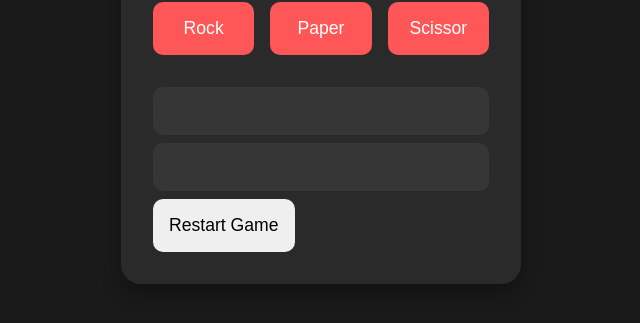
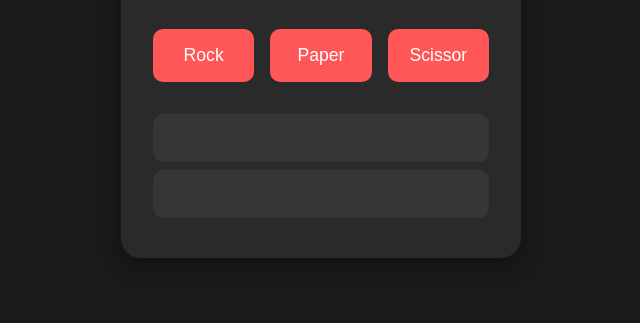
Before and after one commit to Sariel15/RockPaperScissorGame, a plain HTML site: page index.html in a window 1280 px wide. Shown: the part 317-640 px from the top of the page, without its empty margins (319-959 px from the left). Drawn offline with Linux system fonts and the light colour scheme.

Commit message:
update index.html
removed the restart game

```diff
--- a/index.html
+++ b/index.html
@@ -17,8 +17,6 @@
 
         <div id="random-choice-result"></div>
         <div id="game-status"></div>
-        <button id="restart">Restart Game</button>
-
     </div>
     <script src="script.js"></script>
 </body>
```
